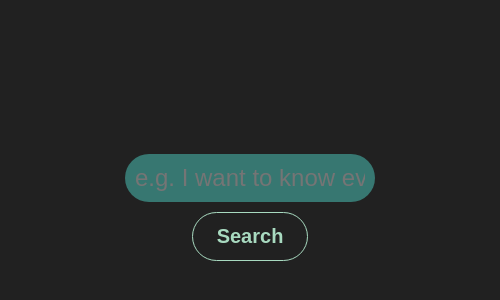
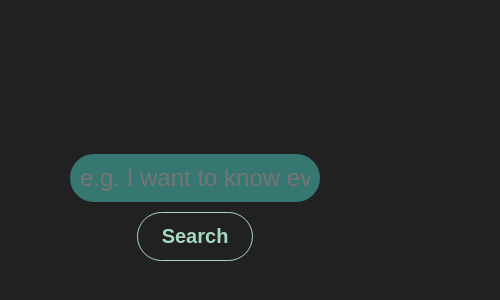
Before and after one commit to erotourtes/wayce, a website with bundled scripts: page src/Web/Public/index.html in a window 390 px wide. Shown: the part 268-568 px from the top of the page, 500 px wide, since content can reach past the window. Built offline with nearby package versions, Linux system fonts and the light colour scheme.

Commit message:
feat: shit

```diff
--- a/src/Web/Public/style.css
+++ b/src/Web/Public/style.css
@@ -41,6 +41,12 @@ body {
     flex-direction: column;
     margin-top: 50vh;
     padding: 0 var(--margin) 0 var(--margin);
+}
+
+@media screen and (max-width: 768px) {
+    .search_menu {
+       padding: 0 5rem 0 5rem;
+    }
 }
 
 input[type="text"] {
```
